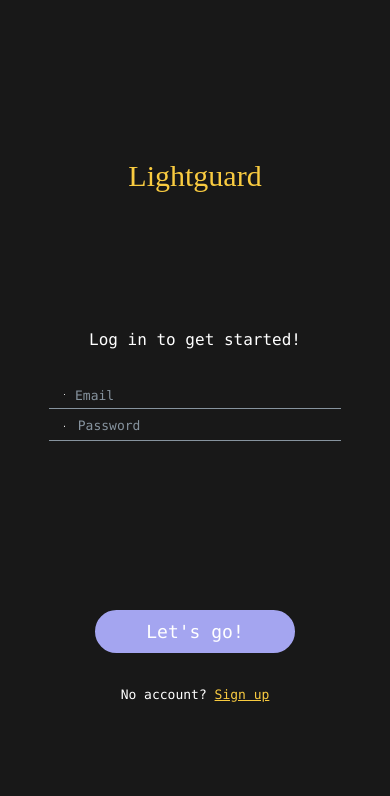
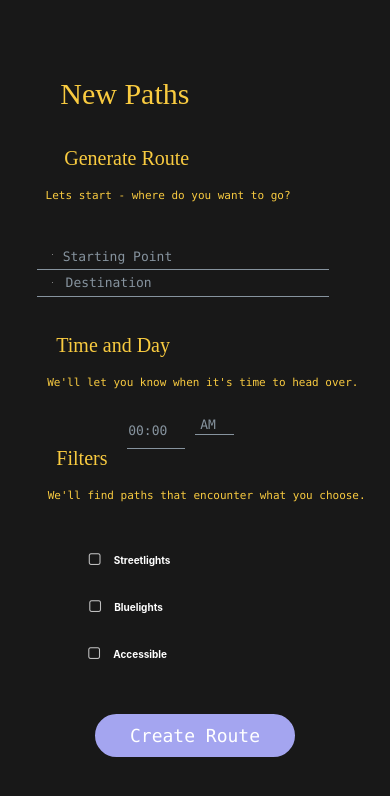
Before and after one commit to chloeegong/Lightguard, a React Native app: screen /SchedulePath in a window 390 px wide. Shown: the top 796 px of the page. Built offline with nearby package versions, Linux system fonts and the light colour scheme.

Commit message:
frontend stuff

```diff
--- a/App.js
+++ b/App.js
@@ -6,12 +6,21 @@ import { NavigationContainer } from "@react-navigation/native";
 import LoginPage from "./LoginPage";
 import SignUpPage from "./SignUpPage";
 import HazardPage from "./HazardPage";
+import SchedulePath from "./SchedulePath";
 
+//Creates the StackNavigator, which allows us to add screens in the stack and navigate to other screens
 const Stack = createStackNavigator();
 
+//This function adds all the screens in our app to our stack navigator
 function MyStack() {
   return (
+    //This is a function for our Stack we made earlier, we are adding screens such as LoginPage, SignUpPage, and HazardPage
     <Stack.Navigator>
+      <Stack.Screen
+        name="SchedulePath"
+        component={SchedulePath}
+        options={{ headerShown: false }}
+      />
       <Stack.Screen
         name="Login"
         component={LoginPage}
@@ -31,8 +40,10 @@ function MyStack() {
   );
 }
 
+//This is what our app returns when it runs
 export default function App() {
   return (
+    //NavigationContainer, is a container with our Stack of pages inside of it
     <NavigationContainer>
       <MyStack />
     </NavigationContainer>
--- /dev/null
+++ b/SchedulePath.js
@@ -0,0 +1,253 @@
+import { StatusBar } from "expo-status-bar";
+import { StyleSheet, View, TouchableOpacity, wrap } from "react-native";
+import { Text, Button, Input, CheckBox, Switch, Icon } from "@rneui/themed";
+import React, { useState } from "react";
+//import { wrap } from "module";
+
+//This is our SchedulePath page
+export default function SchedulePath({ navigation }) {
+  const [check1, setCheck1] = useState(false);
+  const [check2, setCheck2] = useState(false);
+  const [check3, setCheck3] = useState(false);
+  const [check4, setCheck4] = useState(false);
+  return (
+    //This view encapsulates all of our elements
+    <View style={styles.container}>
+      {/** Text Element for our Title*/}
+      <Text
+        style={{
+          top: "8%",
+          right: "18%",
+          fontFamily: "Menlo-Bold",
+          fontSize: 30,
+          color: "#F9CB40",
+        }}
+      >
+        New Paths
+      </Text>
+      <Text
+        style={{
+          top: "10%",
+          right: "17.5%",
+          fontFamily: "Menlo-Bold",
+          fontSize: 20,
+          color: "#F9CB40",
+        }}
+      >
+        Generate Route
+      </Text>
+      <Text
+        style={{
+          top: "10%",
+          right: "6.9%",
+          fontFamily: "Menlo",
+          fontSize: 11,
+          color: "#F9CB40",
+        }}
+      >
+        Lets start - where do you want to go?
+      </Text>
+
+      {/** This is the status bar, the bar on top of the phone that shows battery life and time*/}
+      <StatusBar style="auto" />
+
+      {/** Input element for Starting Point*/}
+      <Input
+        inputStyle={{
+          color: "white",
+          paddingLeft: "2%",
+          fontFamily: "Menlo",
+          fontSize: 13,
+          paddingTop: "8%",
+        }}
+        containerStyle={{ width: "80%", top: "10%", right: "3%" }}
+        placeholder="Starting Point"
+        leftIconContainerStyle={{
+          paddingTop: "7%",
+          paddingLeft: "5%",
+        }}
+        leftIcon={{
+          size: "12%",
+          color: "white",
+          type: "font-awesome",
+          name: "map-pin",
+        }}
+      />
+      {/** Input element for Destination*/}
+      <Input
+        secureTextEntry={true}
+        inputStyle={{
+          color: "white",
+          paddingLeft: "3%",
+          fontFamily: "Menlo",
+          fontSize: 13,
+          paddingTop: "7%",
+        }}
+        containerStyle={{ width: "80%", top: "4%", right: "3%" }}
+        placeholder="Destination"
+        leftIconContainerStyle={{
+          paddingTop: "7%",
+          paddingLeft: "5%",
+        }}
+        leftIcon={{
+          size: "12%",
+          color: "white",
+          type: "font-awesome",
+          name: "map-pin",
+        }}
+      />
+      {/** more text */}
+      <Text
+        style={{
+          top: "5%",
+          right: "21%",
+          fontFamily: "Menlo-Bold",
+          fontSize: 20,
+          color: "#F9CB40",
+        }}
+      >
+        Time and Day
+      </Text>
+      <Text
+        style={{
+          top: "5%",
+          left: "2%",
+          fontFamily: "Menlo",
+          fontSize: 11,
+          color: "#F9CB40",
+        }}
+      >
+        We'll let you know when it's time to head over.
+      </Text>
+      {/** Input element for Hour/Min*/}
+      <Input
+        inputStyle={{
+          color: "white",
+          paddingLeft: "2%",
+          fontFamily: "Menlo",
+          fontSize: 13,
+          paddingTop: "8%",
+        }}
+        containerStyle={{ width: "20%", top: "5%", right: "10%" }}
+        placeholder="00:00"
+        leftIconContainerStyle={{
+          paddingTop: "7%",
+          paddingLeft: "5%",
+        }}
+      />
+      {/** Input element for AM/PM*/}
+      <Input
+        secureTextEntry={true}
+        inputStyle={{
+          color: "white",
+          paddingLeft: "13%",
+          fontFamily: "Menlo",
+          fontSize: 13,
+          paddingTop: "55%",
+        }}
+        containerStyle={{ width: "15%", bottom: "5%", left: "5%" }}
+        placeholder="AM"
+      />
+      {/**need filter text */}
+      <Text
+        style={{
+          bottom: "7%",
+          right: "29%",
+          fontFamily: "Menlo-Bold",
+          fontSize: 20,
+          color: "#F9CB40",
+        }}
+      >
+        Filters
+      </Text>
+      <Text
+        style={{
+          bottom: "7%",
+          left: "3%",
+          fontFamily: "Menlo",
+          fontSize: 11,
+          color: "#F9CB40",
+        }}
+      >
+        We'll find paths that encounter what you choose.
+      </Text>
+
+      {/**filter */}
+      {/** CheckBox Element for our users to select what hazard they are reporting*/}
+      <CheckBox
+        {...boxStyle}
+        center
+        size={15}
+        containerStyle={{
+          right: "15.5%",
+          bottom: "5%",
+          backgroundColor: "#181818",
+        }}
+        title="Streetlights"
+        checked={check2}
+        onPress={() => setCheck2(!check2)}
+      />
+      <CheckBox
+        {...boxStyle}
+        center
+        size={15}
+        containerStyle={{
+          right: "15.5%",
+          bottom: "7%",
+          backgroundColor: "#181818",
+        }}
+        title="Bluelights   "
+        checked={check3}
+        onPress={() => setCheck3(!check3)}
+      />
+      <CheckBox
+        {...boxStyle}
+        center
+        size={15}
+        containerStyle={{
+          right: "16%",
+          bottom: "9%",
+          backgroundColor: "#181818",
+        }}
+        title="Accessible"
+        checked={check4}
+        onPress={() => setCheck4(!check4)}
+      />
+
+      {/** Button element to move to next page when email and password and entered*/}
+      <Button
+        title="Create Route"
+        buttonStyle={{
+          backgroundColor: "#A4A5F0",
+          borderWidth: 2,
+          borderColor: "#A4A5F0",
+          borderRadius: 30,
+        }}
+        containerStyle={{
+          bottom: "8%",
+          width: 200,
+          marginHorizontal: 50,
+          marginVertical: 10,
+        }}
+        titleStyle={{ fontFamily: "Menlo", fontSize: 18 }}
+      />
+    </View>
+  );
+}
+//Styling used for all of the textboxes
+const boxStyle = {
+  textStyle: { fontSize: "10px", color: "white" },
+};
+
+//Stylesheet that we are using for our view, using flexbox to align our items
+const styles = StyleSheet.create({
+  container: {
+    flex: 1,
+    flexDirection: "column",
+    alignItems: "flex-start",
+    changeDirection: "inherit",
+    backgroundColor: "#181818",
+    alignItems: "center",
+    justifyContent: "space-around",
+  },
+});
--- a/SignUpPage.js
+++ b/SignUpPage.js
@@ -3,9 +3,12 @@ import { StyleSheet, View } from "react-native";
 import { Text, Button, Input, Icon } from "@rneui/themed";
 //import { wrap } from "module";
 
+//This is our SignUpPage
 export default function SignUpPage({ navigation }) {
   return (
+    //This view encapsulates all of our elements
     <View style={styles.container}>
+      {/** Text Element for our Title*/}
       <Text
         style={{
           top: "13%",
@@ -16,9 +19,9 @@ export default function SignUpPage({ navigation }) {
       >
         Sign Up
       </Text>
-
+      {/** This is the status bar, the bar on top of the phone that shows battery life and time*/}
       <StatusBar style="auto" />
-
+      {/** Input element for SignUp first and last name*/}
       <Input
         {...inputStyles}
         containerStyle={{ width: "80%", top: "15%" }}
@@ -41,6 +44,7 @@ export default function SignUpPage({ navigation }) {
           name: "user",
         }}
       />
+      {/** Input element for SignUp Email*/}
       <Input
         {...inputStyles}
         containerStyle={{ width: "80%", top: "1%" }}
@@ -52,9 +56,11 @@ export default function SignUpPage({ navigation }) {
           name: "envelope",
         }}
       />
+      {/** Input element for SignUp password*/}
       <Input
         {...inputStyles}
         containerStyle={{ width: "80%", bottom: "6%" }}
+        secureTextEntry={true}
         placeholder="Password"
         leftIcon={{
           size: "17%",
@@ -63,9 +69,11 @@ export default function SignUpPage({ navigation }) {
           name: "lock",
         }}
       />
+      {/** Input element for password confirmation*/}
       <Input
         {...inputStyles}
         containerStyle={{ width: "80%", bottom: "13%" }}
+        secureTextEntry={true}
         placeholder="Confirm Password"
         leftIcon={{
           size: "17%",
@@ -74,6 +82,7 @@ export default function SignUpPage({ navigation }) {
           name: "lock",
         }}
       />
+      {/** Input element for signup phone number*/}
       <Input
         {...inputStyles}
         containerStyle={{ width: "80%", bottom: "20%" }}
@@ -85,6 +94,7 @@ export default function SignUpPage({ navigation }) {
           name: "phone",
         }}
       />
+      {/** Button element for completing the sign up*/}
       <Button
         title="Next step"
         buttonStyle={{
@@ -108,6 +118,7 @@ export default function SignUpPage({ navigation }) {
   );
 }
 
+//Styling used for the view everything is incapsulated in
 const styles = StyleSheet.create({
   container: {
     flex: 1,
@@ -119,8 +130,8 @@ const styles = StyleSheet.create({
     justifyContent: "space-around",
   },
 });
+//Styling used for the all of the inputs
 const inputStyles = {
-  secureTextEntry: true,
   inputStyle: {
     color: "white",
     paddingLeft: "3%",
```
Also changed, not shown: HazardPage.js (+9 -0 lines), LoginPage.js (+9 -1 lines), SavedPathsPage.js (added).
